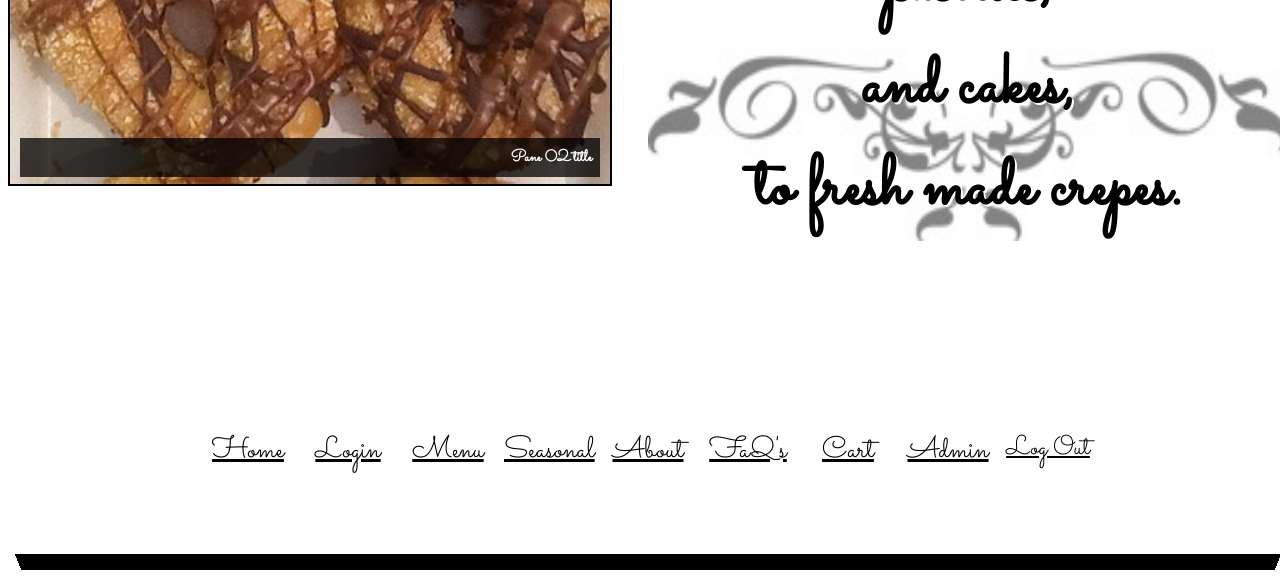
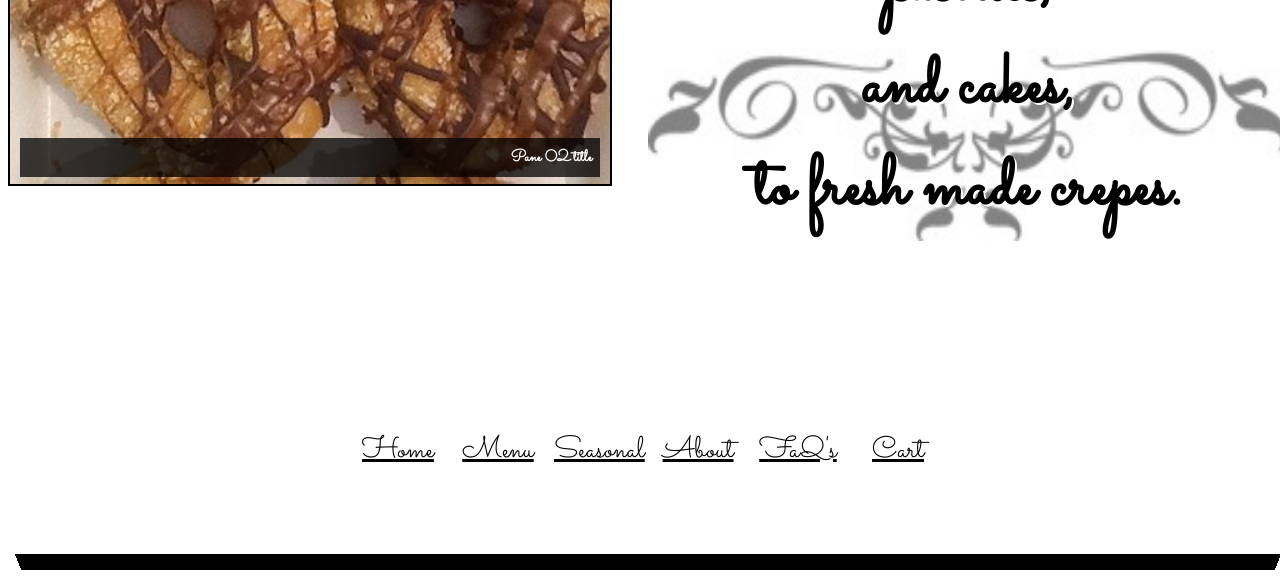
Before and after one commit to depth23/Avenue-Bakery-Project-2, a website: page public/index.html in a window 1280 px wide. Shown: the part 709-1293 px from the top of the page. Drawn offline with nearby package versions, Linux system fonts and the light colour scheme; some packages are replaced by stand-ins of ours.

Commit message:
styling changes and started hiding and showing login buttons

```diff
--- a/public/index.html
+++ b/public/index.html
@@ -36,14 +36,14 @@
     <br />
     <nav class="nav">
         <button class="navItem"><a href="#/">Home</a></button>
-        <button class="navItem"><a href="#/Login">Login</a></button>
+        <button class="navItem" ng-if="loggedOut"><a href="#/Login">Login</a></button>
         <button class="navItem"><a href="#/Menu">Menu</a></button>
         <button class="navItem"><a href="#/Seasonal">Seasonal</a></button>
         <button class="navItem"><a href="#/About">About</a></button>
         <button class="navItem"><a href="#/Faqs">FaQ's</a></button>
         <button class="navItem"><a href="#/Cart">Cart</a></button>
-        <button class="navItem"><a href="#/Admin">Admin</a></button>
-        <button class="navItemEnd" ng-click="logOutUser()"><u>Log Out</u></button>
+        <button class="navItem" ng-if="admin"><a href="#/Admin">Admin</a></button>
+        <button class="navItemEnd" ng-if="loggedIn" ng-click="logOutUser()"><u>Log Out</u></button>
     </nav>
     <br />
     <br />
--- a/public/styles.css
+++ b/public/styles.css
@@ -43,6 +43,7 @@ html, body {
 #navItem {
     color: black;
     border-right: 2px solid black;
+    margin-right: 1em;
 
 
 }
```
